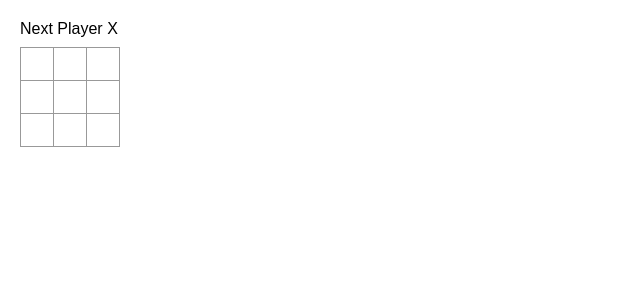
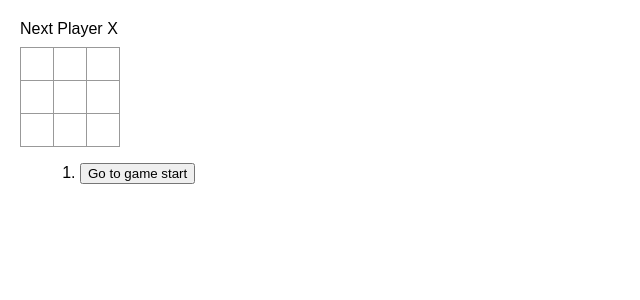
Before and after one commit to Hub-Mo-Amotek/Reactik-tak-toe, a React (Create React App) app: page / in a window 1280 px wide. Shown: the top 300 px of the page, without its empty margins (0-640 px from the left). Built offline with nearby package versions, Linux system fonts and the light colour scheme.

Commit message:
Adds history feature to the game

```diff
--- a/src/App.js
+++ b/src/App.js
@@ -1,7 +1,7 @@
-import Board from "./components/Board";
+import Game from "./components/Game";
 
 export default function App() {
   return (
-    <Board />
+    <Game />
   );
 }
--- a/src/components/Board.jsx
+++ b/src/components/Board.jsx
@@ -1,10 +1,8 @@
-import React, { useState } from 'react'
+import React from 'react'
 import Square from './Square'
 
-const Board = () => {
+const Board = ({ xIsNext, squares, onPlay }) => {
 
-  const [xIsNext, setXIsNext] = useState(true)
-  const [squares, setsquares] = useState(Array(9).fill(null));
   const winner = calculateWinner(squares);
   let status;
   if (winner) {
@@ -26,28 +24,7 @@ const Board = () => {
       nextSquares[i] = "O";
     }
 
-    setsquares(nextSquares);
-    setXIsNext(!xIsNext);
-  }
-
-  function calculateWinner(squares) {
-    const lines = [
-      [0, 1, 2],
-      [3, 4, 5],
-      [6, 7, 8],
-      [0, 3, 6],
-      [1, 4, 7],
-      [2, 5, 8],
-      [0, 4, 8],
-      [2, 4, 6],
-    ];
-    for (let i = 0; i < lines.length; i++) {
-      const [a, b, c] = lines[i];
-      if (squares[a] && squares[a] === squares[b] && squares[a] === squares[c]) {
-        return squares[a];
-      }
-    }
-    return null;
+    onPlay(nextSquares);
   }
 
 
@@ -73,4 +50,24 @@ const Board = () => {
   )
 }
 
+  function calculateWinner(squares) {
+    const lines = [
+      [0, 1, 2],
+      [3, 4, 5],
+      [6, 7, 8],
+      [0, 3, 6],
+      [1, 4, 7],
+      [2, 5, 8],
+      [0, 4, 8],
+      [2, 4, 6],
+    ];
+    for (let i = 0; i < lines.length; i++) {
+      const [a, b, c] = lines[i];
+      if (squares[a] && squares[a] === squares[b] && squares[a] === squares[c]) {
+        return squares[a];
+      }
+    }
+    return null;
+  }
+
 export default Board
--- /dev/null
+++ b/src/components/Game.jsx
@@ -0,0 +1,51 @@
+import React, { useState } from 'react'
+import Board from './Board'
+
+const Game = () => {
+  const [xIsNext, setXIsNext] = useState(true)
+  const [history, setHistory] = useState([Array(9).fill(null)]);
+  const [currentMove, setCurrentMove] = useState(0);
+  const currentSquares = history[currentMove];
+
+  function handlePlay(nextSquares) {
+    const nextHistory = [...history.slice(0, currentMove + 1), nextSquares];
+    setHistory(nextHistory);
+    setCurrentMove(nextHistory.length - 1);
+    setXIsNext(!xIsNext);
+  }
+
+function jumpTo(nextMove) {
+  setCurrentMove(nextMove);
+  setXIsNext(nextMove % 2 === 0);
+}
+
+
+  const moves = history.map((squares, move) => {
+    let description;
+    if (move > 0) {
+      description = 'Go to move #' + move;
+    } else {
+      description = 'Go to game start';
+    }
+    return (
+      <li key={move}>
+        <button onClick={() => jumpTo(move)}>{description}</button>
+      </li>
+    );
+  });
+
+  return (
+    <div>
+      <div className="game">
+        <div className="game-board">
+          <Board xIsNext ={xIsNext} squares={currentSquares} onPlay={handlePlay} />
+        </div>
+        <div className="game-info">
+          <ol>{moves}</ol>
+        </div>
+      </div>
+    </div>
+  )
+}
+
+export default Game
--- a/src/styles.css
+++ b/src/styles.css
@@ -80,10 +80,6 @@ body {
 .status {
   margin-bottom: 10px;
 }
-.game {
-  display: flex;
-  flex-direction: row;
-}
 
 .game-info {
   margin-left: 20px;
```
